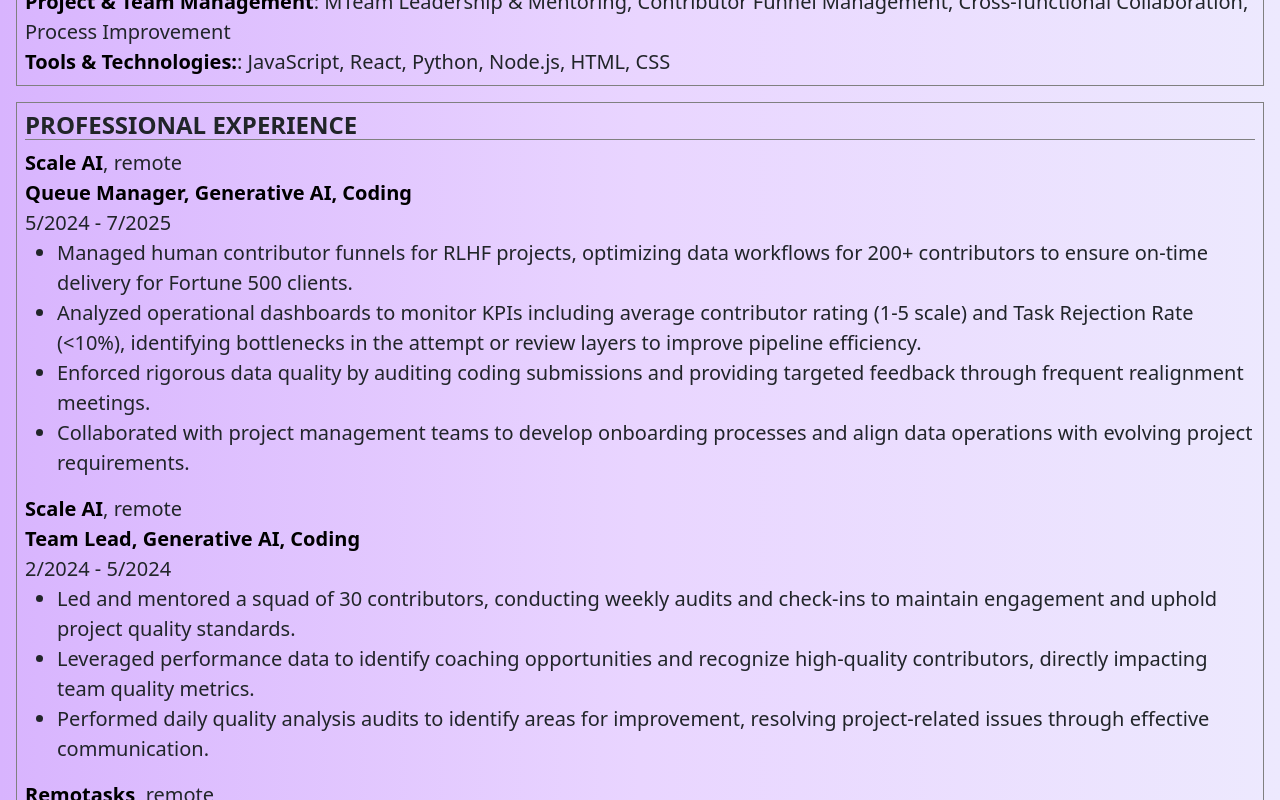
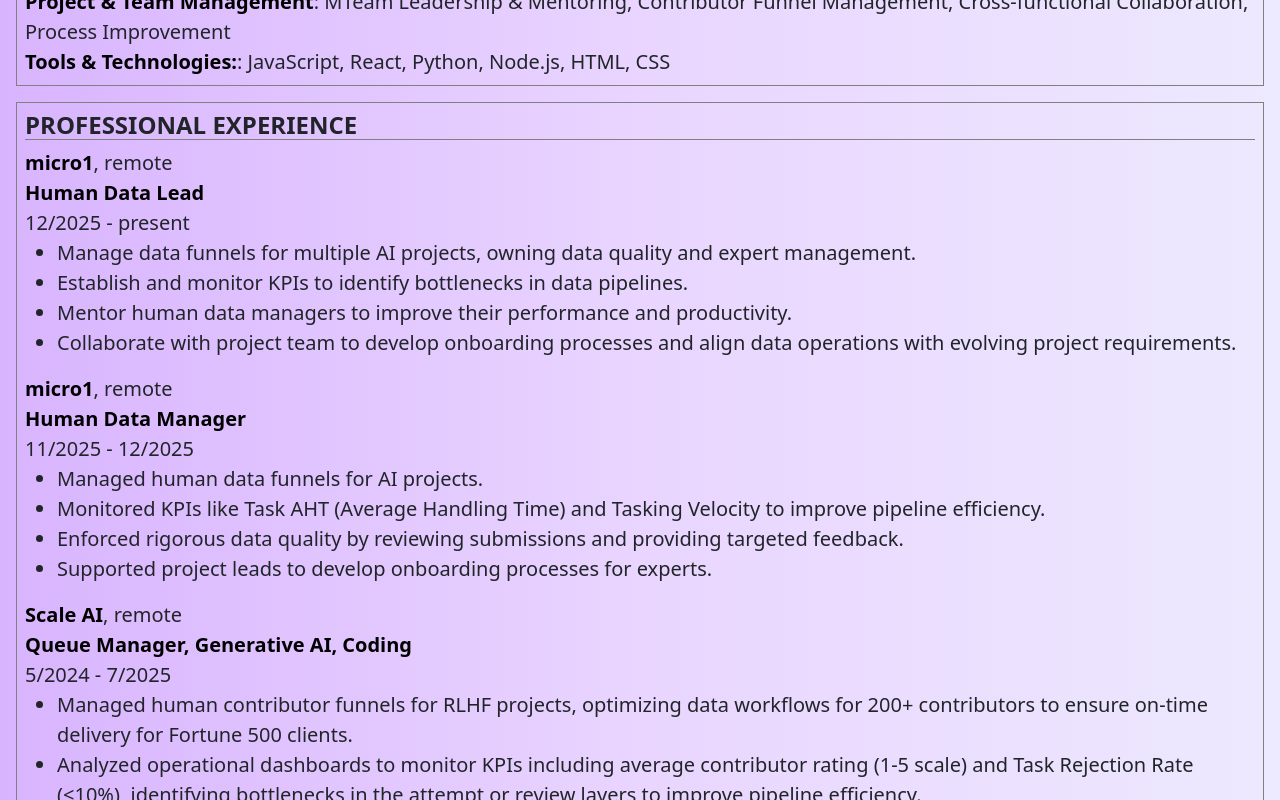
Before and after one commit to myrojoylee/portfolio-mjlee, a React (Vite) app: page /resume in a window 1280 px wide. Shown: the part 678-1478 px from the top of the page. Built offline with nearby package versions, Linux system fonts and the light colour scheme.

Commit message:
updated resume

```diff
--- a/src/pages/Resume.jsx
+++ b/src/pages/Resume.jsx
@@ -7,7 +7,7 @@ export default function Resume() {
       <div className="resume resume-detail">
         <article className="resume-section">
           <h3 className="resume-section-heading">PROFESSIONAL SUMMARY</h3>
-          <p>Technically-skilled Data Operations Manager specializing in LLM pipeline optimization for coding projects. Leverages hands-on expertise in JavaScript and Python to accurately audit complex coding tasks, debug contributor submissions, and ensure the highest standards of data quality and integrity for Fortune 500 companies. A proactive leader who bridges the gap between technical execution and project management.</p>
+          <p>Technically-skilled Data Operations Manager specializing in LLM pipeline optimization for AI projects. Leverages hands-on expertise in JavaScript and Python to accurately audit complex coding tasks, debug contributor submissions, and ensure the highest standards of data quality and integrity for Fortune 500 companies. A proactive leader who bridges the gap between technical execution and project management.</p>
         </article>
         <article className="resume-section">
           <h3 className="resume-section-heading">TECHNICAL & PROFESSIONAL SKILLS</h3>
@@ -22,6 +22,32 @@ export default function Resume() {
         <article className="resume-section">
 
           <h3 className="resume-section-heading">PROFESSIONAL EXPERIENCE</h3>
+          <div>
+            <div className="resume-experience-heading">
+              <p><span className="resume-subheading">micro1</span>, remote</p>
+              <p className="resume-subheading">Human Data Lead</p>
+            </div>
+            <p>12/2025 - present</p>
+            <ul>
+              <li>Manage data funnels for multiple AI projects, owning data quality and expert management.</li>
+              <li>Establish and monitor KPIs to identify bottlenecks in data pipelines.</li>
+              <li>Mentor human data managers to improve their performance and productivity.</li>
+              <li>Collaborate with project team to develop onboarding processes and align data operations with evolving project requirements.</li>
+            </ul>
+          </div>
+          <div>
+            <div className="resume-experience-heading">
+              <p><span className="resume-subheading">micro1</span>, remote</p>
+              <p className="resume-subheading">Human Data Manager</p>
+            </div>
+            <p>11/2025 - 12/2025</p>
+            <ul>
+              <li>Managed human data funnels for AI projects.</li>
+              <li>Monitored KPIs like Task AHT (Average Handling Time) and Tasking Velocity to improve pipeline efficiency.</li>
+              <li>Enforced rigorous data quality by reviewing submissions and providing targeted feedback.</li>
+              <li>Supported project leads to develop onboarding processes for experts.</li>
+            </ul>
+          </div>
           <div>
             <div className="resume-experience-heading">
               <p><span className="resume-subheading">Scale AI</span>, remote</p>
```
